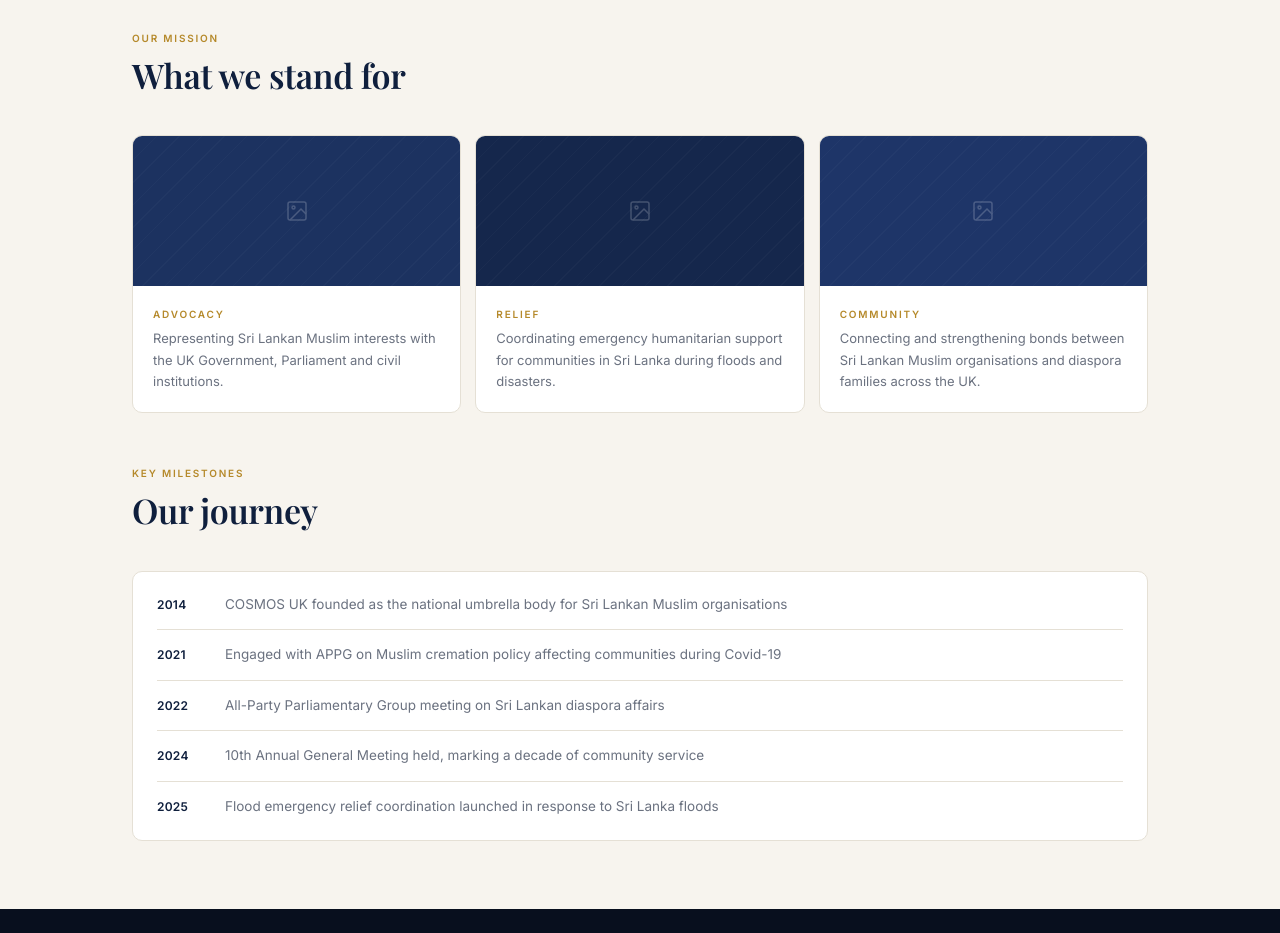
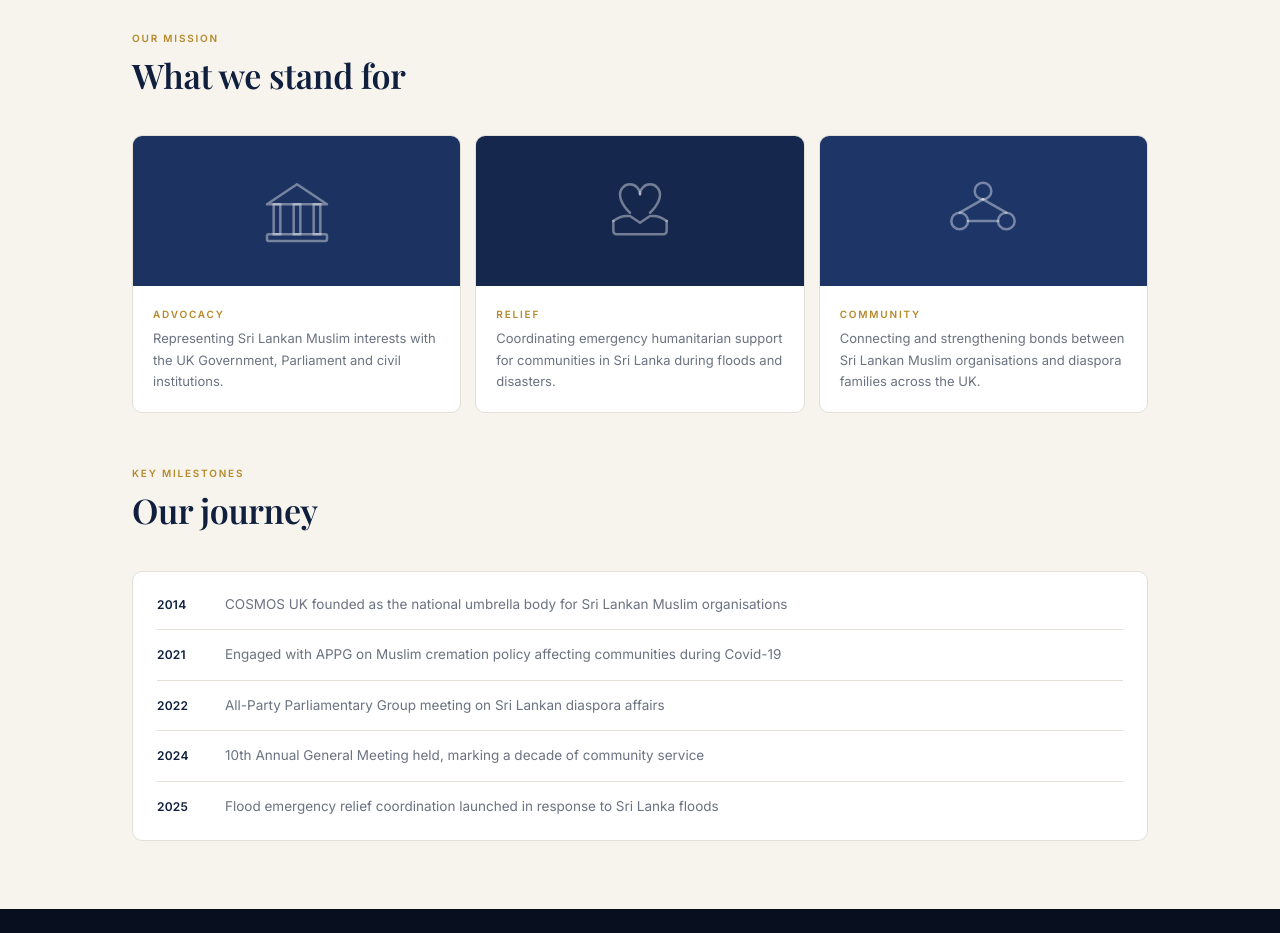
Before and after one commit to cosmosuk/cosmos-uk, a Next.js app: page /about in a window 1280 px wide. Shown: the part 3680-4613 px from the top of the page. Built offline with nearby package versions, Linux system fonts and the light colour scheme.

Commit message:
Home and PR page updates, added icons for What we stand for

```diff
--- a/src/app/about/page.tsx
+++ b/src/app/about/page.tsx
@@ -70,7 +70,7 @@ export default async function AboutPage() {
                 title="COSMOS UK banner"
                 allow="autoplay"
                 className="absolute border-0 pointer-events-none"
-                style={{ width: "calc(100% + 120px)", left: "-60px", top: 0, height: "100%" }}
+                style={{ width: "calc(100% + 120px)", left: "-60px", top: 0, height: "100%", overflow: "hidden" }}
               />
             ) : (
               <ImagePlaceholder className="w-full h-full" bgClass="bg-[#1a2f58]" showIcon />
@@ -162,16 +162,40 @@ export default async function AboutPage() {
           <div className="grid grid-cols-3 gap-3.5">
             {mission.cards.map((card, i) => {
               const bgClasses = ["bg-[#1c3260]", "bg-[#15274c]", "bg-[#1e3568]"];
+              const icons = [
+                // Advocacy — parliament / pillars
+                <svg key="advocacy" viewBox="0 0 48 48" fill="none" className="w-20 h-20" stroke="currentColor" strokeWidth="1.5" strokeLinecap="round" strokeLinejoin="round">
+                  <rect x="6" y="38" width="36" height="4" rx="1" />
+                  <rect x="10" y="20" width="4" height="18" />
+                  <rect x="22" y="20" width="4" height="18" />
+                  <rect x="34" y="20" width="4" height="18" />
+                  <polygon points="24,8 6,20 42,20" />
+                </svg>,
+                // Relief — hands holding a heart
+                <svg key="relief" viewBox="0 0 48 48" fill="none" className="w-20 h-20" stroke="currentColor" strokeWidth="1.5" strokeLinecap="round" strokeLinejoin="round">
+                  <path d="M24 14c0-3.3 2.7-6 6-6s6 2.7 6 6c0 6-6 11-6 11" />
+                  <path d="M24 14c0-3.3-2.7-6-6-6s-6 2.7-6 6c0 6 6 11 6 11" />
+                  <path d="M8 30c0 0 4-3 8-3h2l6 4 6-4h2c4 0 8 3 8 3" />
+                  <path d="M8 30v6a2 2 0 0 0 2 2h28a2 2 0 0 0 2-2v-6" />
+                </svg>,
+                // Community — connected people
+                <svg key="community" viewBox="0 0 48 48" fill="none" className="w-20 h-20" stroke="currentColor" strokeWidth="1.5" strokeLinecap="round" strokeLinejoin="round">
+                  <circle cx="24" cy="12" r="5" />
+                  <circle cx="10" cy="30" r="5" />
+                  <circle cx="38" cy="30" r="5" />
+                  <line x1="24" y1="17" x2="10" y2="25" />
+                  <line x1="24" y1="17" x2="38" y2="25" />
+                  <line x1="15" y1="30" x2="33" y2="30" />
+                </svg>,
+              ];
               return (
                 <div
                   key={card.eyebrow}
                   className="bg-white border border-[var(--color-border)] rounded-[10px] overflow-hidden hover:border-gold transition-colors duration-150"
                 >
-                  <ImagePlaceholder
-                    className="h-[150px] w-full"
-                    bgClass={bgClasses[i]}
-                    showIcon
-                  />
+                  <div className={`h-[150px] w-full flex items-center justify-center text-white/40 ${bgClasses[i]}`}>
+                    {icons[i]}
+                  </div>
                   <div className="p-5">
                     <p
                       className="text-[10px] font-semibold tracking-[0.18em] uppercase mb-1.5"
--- a/src/app/globals.css
+++ b/src/app/globals.css
@@ -37,6 +37,13 @@
 html, body {
   margin: 0;
   padding: 0;
+  scrollbar-width: none;        /* Firefox */
+  -ms-overflow-style: none;     /* IE / Edge */
+}
+
+html::-webkit-scrollbar,
+body::-webkit-scrollbar {
+  display: none;                /* Chrome / Safari / Opera */
 }
 
 body {
--- a/src/app/press/[key]/page.tsx
+++ b/src/app/press/[key]/page.tsx
@@ -120,7 +120,7 @@ export default async function PressDetailPage({
         </div>
       </section>
 
-      <Footer minimal />
+      <Footer />
     </>
   );
 }
--- a/src/app/press/page.tsx
+++ b/src/app/press/page.tsx
@@ -37,11 +37,11 @@ export default async function PressPage() {
           <h1 className="font-playfair text-[38px] font-semibold text-white tracking-[-0.01em] mb-2">
             {PRESS.heading}
           </h1>
-          <p className="text-[14.5px] text-white/44">{PRESS.subtitle}</p>
+          <p className="text-[14.5px] text-white/60">{PRESS.subtitle}</p>
         </div>
       </div>
 
-      {/* Featured image banner — most recent release with a preview */}
+      {/* Featured image banner — most recent release with a preview
       {(() => {
         const featured = pressReleases.find((r) => r.preview);
         return (
@@ -65,7 +65,7 @@ export default async function PressPage() {
             </div>
           </div>
         );
-      })()}
+      })()} */}
 
       {/* Press list */}
       <section className="section-wrap" style={{ paddingTop: "44px" }}>
@@ -112,7 +112,7 @@ export default async function PressPage() {
         </div>
       </section>
 
-      <Footer minimal />
+      <Footer />
     </>
   );
 }
--- a/src/components/home/NewsGrid.tsx
+++ b/src/components/home/NewsGrid.tsx
@@ -48,7 +48,7 @@ export async function NewsGrid() {
                   title={item.title}
                   allow="autoplay"
                   className="absolute border-0 h-full pointer-events-none"
-                  style={{ width: "calc(100% + 120px)", left: "-60px", top: 0 }}
+                  style={{ width: "calc(100% + 120px)", left: "-60px", top: 0, overflow: "hidden" }}
                 />
               ) : (
                 <div className="w-full h-full bg-navy flex items-center justify-center">
--- a/src/components/home/WhoWeAre.tsx
+++ b/src/components/home/WhoWeAre.tsx
@@ -21,7 +21,7 @@ export async function WhoWeAre() {
                 title="COSMOS UK banner"
                 allow="autoplay"
                 className="absolute border-0 pointer-events-none"
-                style={{ width: "calc(100% + 120px)", left: "-60px", top: 0, height: "100%" }}
+                style={{ width: "calc(100% + 120px)", left: "-60px", top: 0, height: "100%", overflow: "hidden" }}
               />
             ) : null}
           </div>
--- a/src/components/ui/ImageCarousel.tsx
+++ b/src/components/ui/ImageCarousel.tsx
@@ -38,7 +38,7 @@ export function ImageCarousel({ images }: { images: string[] }) {
             title={`Image ${index + 1} of ${images.length}`}
             allow="autoplay"
             className="absolute border-0 h-full"
-            style={{ width: "calc(100% + 120px)", left: "-60px" }}
+            style={{ width: "calc(100% + 120px)", left: "-60px", overflow: "hidden" }}
           />
         </div>
 
```
